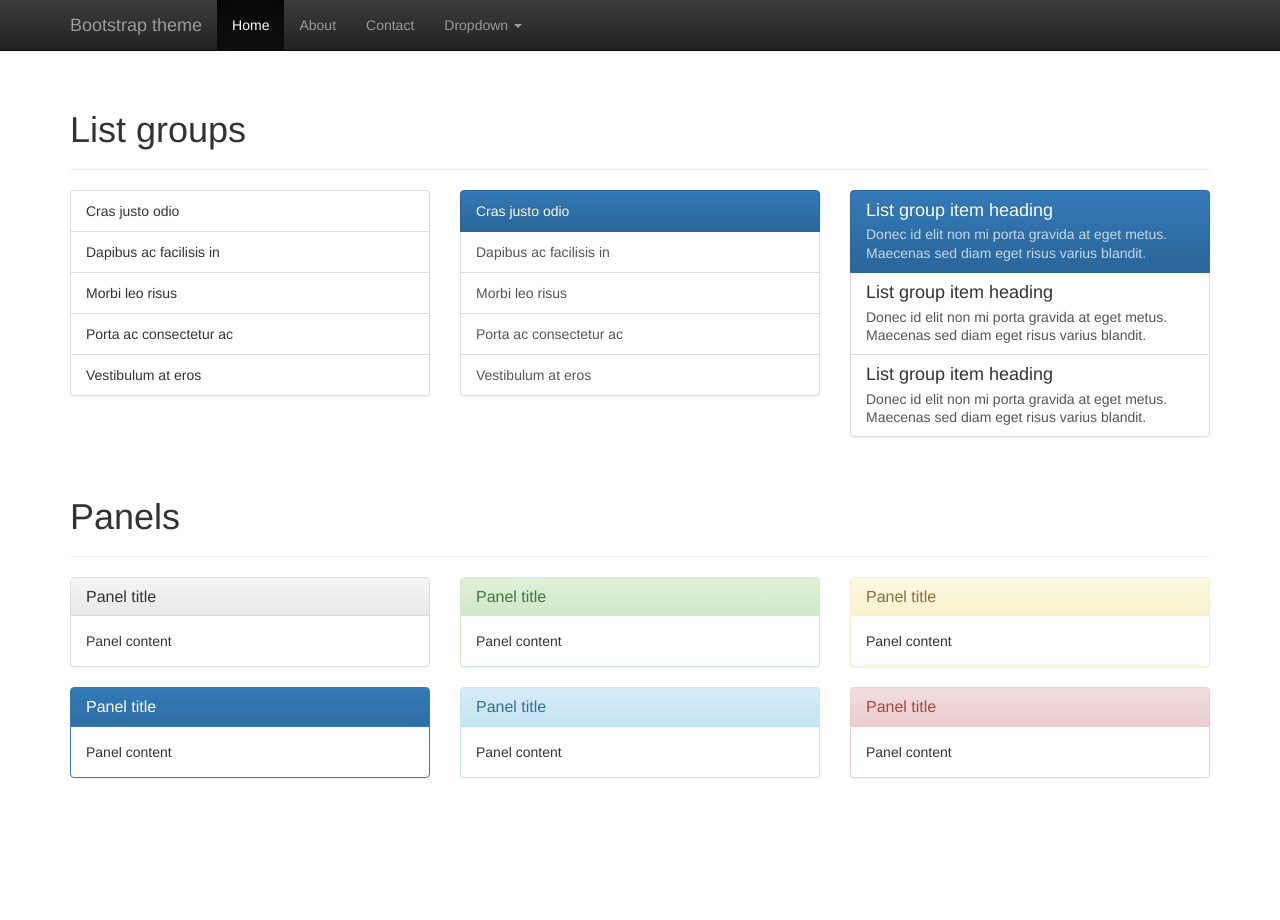
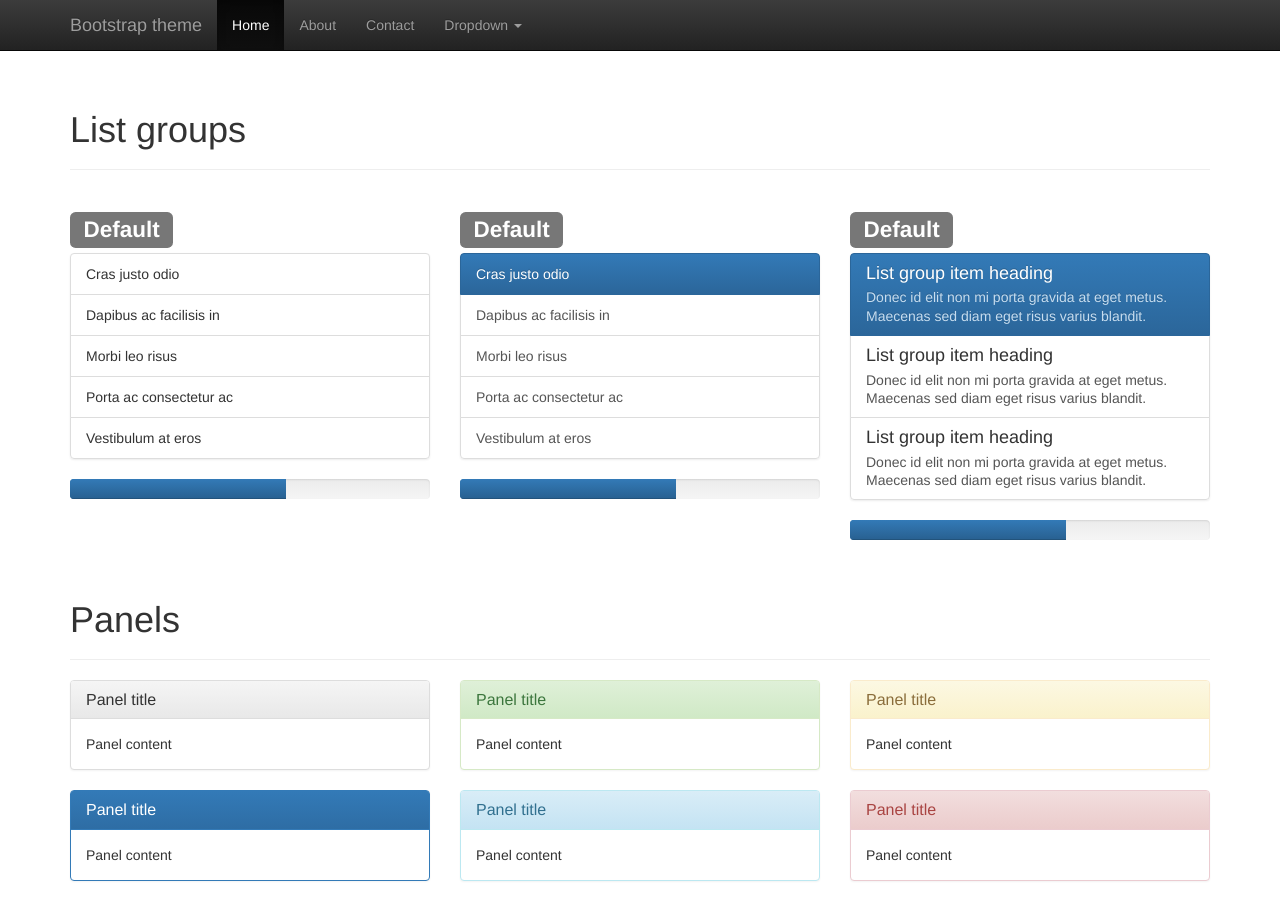
Before and after one commit to fschram/cdroadmap, a plain HTML site: page index.html in a window 1280 px wide. Before the commit the page ends 828 px from the top, so only its background shows below. Drawn offline with nearby package versions, Linux system fonts and the light colour scheme.

Commit message:
adds progress

```diff
--- a/index.html
+++ b/index.html
@@ -62,11 +62,12 @@
         </div>
     </nav>
     <div class="container theme-showcase" role="main">
-       <div class="page-header">
+        <div class="page-header">
             <h1>List groups</h1>
         </div>
         <div class="row">
             <div class="col-sm-4">
+                <h2><span class="label label-default">Default</span></h2>
                 <ul class="list-group">
                     <li class="list-group-item">Cras justo odio</li>
                     <li class="list-group-item">Dapibus ac facilisis in</li>
@@ -74,9 +75,13 @@
                     <li class="list-group-item">Porta ac consectetur ac</li>
                     <li class="list-group-item">Vestibulum at eros</li>
                 </ul>
+                <div class="progress">
+                    <div class="progress-bar" role="progressbar" aria-valuenow="60" aria-valuemin="0" aria-valuemax="100" style="width: 60%;"><span class="sr-only">60% Complete</span></div>
+                </div>
             </div>
             <!-- /.col-sm-4 -->
             <div class="col-sm-4">
+                <h2><span class="label label-default">Default</span></h2>
                 <div class="list-group">
                     <a href="#" class="list-group-item active">
               Cras justo odio
@@ -86,9 +91,13 @@
                     <a href="#" class="list-group-item">Porta ac consectetur ac</a>
                     <a href="#" class="list-group-item">Vestibulum at eros</a>
                 </div>
+                <div class="progress">
+                    <div class="progress-bar" role="progressbar" aria-valuenow="60" aria-valuemin="0" aria-valuemax="100" style="width: 60%;"><span class="sr-only">60% Complete</span></div>
+                </div>
             </div>
             <!-- /.col-sm-4 -->
             <div class="col-sm-4">
+                <h2><span class="label label-default">Default</span></h2>
                 <div class="list-group">
                     <a href="#" class="list-group-item active">
                         <h4 class="list-group-item-heading">List group item heading</h4>
@@ -102,6 +111,9 @@
                         <h4 class="list-group-item-heading">List group item heading</h4>
                         <p class="list-group-item-text">Donec id elit non mi porta gravida at eget metus. Maecenas sed diam eget risus varius blandit.</p>
                     </a>
+                </div>
+                <div class="progress">
+                    <div class="progress-bar" role="progressbar" aria-valuenow="60" aria-valuemin="0" aria-valuemax="100" style="width: 60%;"><span class="sr-only">60% Complete</span></div>
                 </div>
             </div>
             <!-- /.col-sm-4 -->
@@ -168,7 +180,6 @@
             </div>
             <!-- /.col-sm-4 -->
         </div>
-
     </div>
     <!-- /container -->
     <!-- Bootstrap core JavaScript
```
